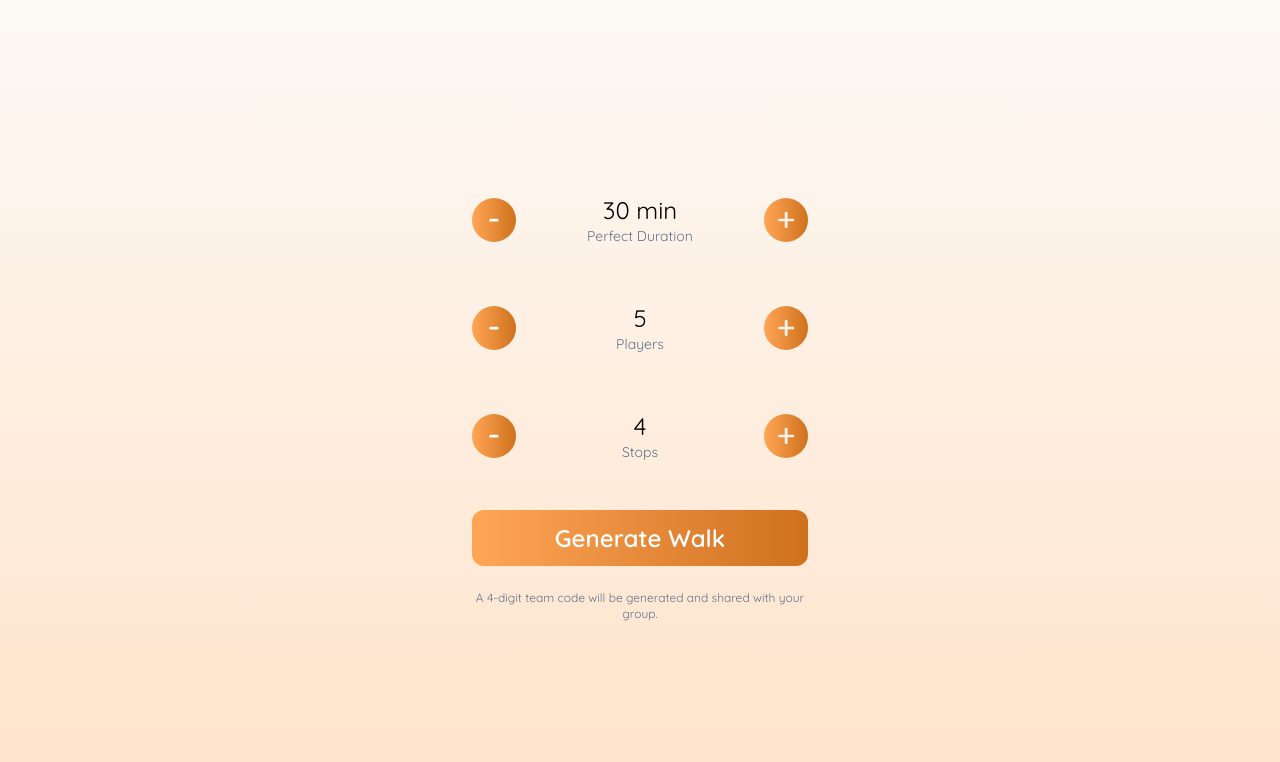
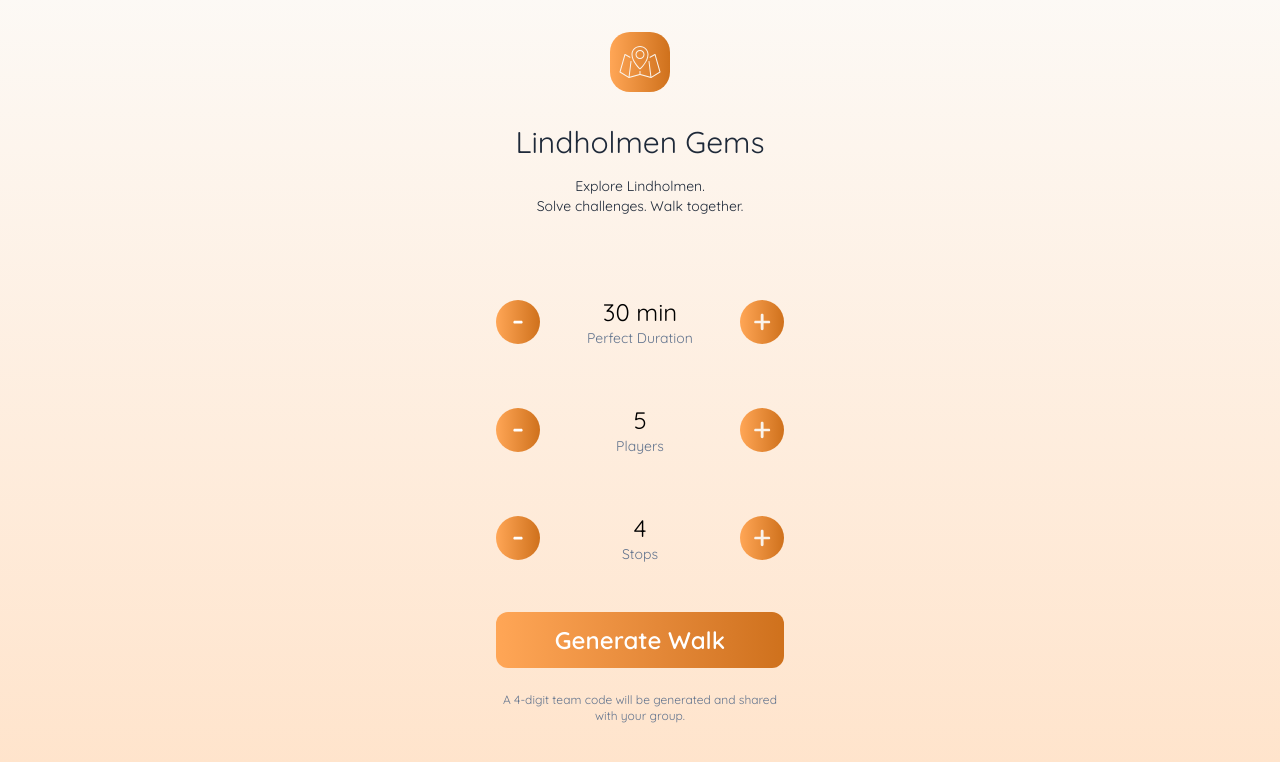
Before and after one commit to maxjvjohansson/lindholmen-gems, a Next.js app: page /config in a window 1280 px wide. Shown: the top 762 px of the page. Built offline with nearby package versions, Linux system fonts and the light colour scheme.

Commit message:
Add: Header component and cleaned up code

```diff
--- a/src/app/config/page.jsx
+++ b/src/app/config/page.jsx
@@ -8,6 +8,7 @@ import Button from "@/components/Button/Button";
 
 import MinusIcon from "@/assets/icons/minus.svg";
 import PlusIcon from "@/assets/icons/plus.svg";
+import Header from "@/components/Header/Header";
 
 function Row({ label, sub, value, onInc, onDec }) {
   return (
@@ -76,8 +77,9 @@ export default function ConfigPage() {
   }
 
   return (
-    <section className="min-h-[88vh] h-screen flex items-center bg-gradient-to-b from-[#FAF3EB]/50 to-[#FFE3CA]">
-      <div className="mx-auto w-full max-w-sm p-6">
+    <section className="min-h-[88vh] h-screen flex flex-col items-center bg-gradient-to-b from-[#FAF3EB]/50 to-[#FFE3CA]">
+      <Header />
+      <div className="mx-auto w-full max-w-sm px-12">
         <form className="grid gap-6">
           <Row
             label="Duration"
--- /dev/null
+++ b/src/components/Header/Header.jsx
@@ -0,0 +1,26 @@
+import Image from "next/image";
+
+export default function Header() {
+  return (
+    <section>
+      <header className="flex flex-col items-center mb-16">
+        <div className="flex items-center justify-center mt-8">
+          <Image
+            src="/logo.svg"
+            width={60}
+            height={60}
+            alt="Logotyp"
+            priority
+          />
+        </div>
+        <div className="text-center justify-start text-gray-800 text-3xl font-normal leading-9 mt-8">
+          Lindholmen Gems
+        </div>
+        <div className="text-center justify-start text-gray-800 text-sm font-normal mt-4">
+          Explore Lindholmen. <br />
+          Solve challenges. Walk together.
+        </div>
+      </header>
+    </section>
+  );
+}
--- a/src/components/Hero/Hero.jsx
+++ b/src/components/Hero/Hero.jsx
@@ -1,25 +1,13 @@
 "use client";
 
-import Image from "next/image";
 import Button from "../Button/Button";
 import JoinLobby from "../JoinLobby/JoinLobby";
-import { QuestionMark } from "@/assets/icons/questionmark.svg";
+import Header from "../Header/Header";
 
 export default function Hero() {
   return (
     <section className="px-12">
-      <header className="flex flex-col items-center mb-16">
-        <div className="flex items-center justify-center mt-8">
-          <Image src="/logo.svg" width={60} height={60} alt="Logotyp" />
-        </div>
-        <div className="text-center justify-start text-gray-800 text-3xl font-normal leading-9 mt-8">
-          Lindholmen Gems
-        </div>
-        <div className="text-center justify-start text-gray-800 text-sm font-normal mt-4">
-          Explore Lindholmen. <br />
-          Solve challenges. Walk together.
-        </div>
-      </header>
+      <Header />
 
       <div className="flex flex-col gap-8 w-full max-w-sm mb-10">
         <Button href="/config" variant="primary" size="lg">
@@ -28,8 +16,8 @@ export default function Hero() {
 
         <JoinLobby />
 
-        <Button variant="outline" size="lg" Icon={QuestionMark}>
-          How it works
+        <Button variant="outline" size="lg">
+          How it works ?
         </Button>
       </div>
     </section>
```
